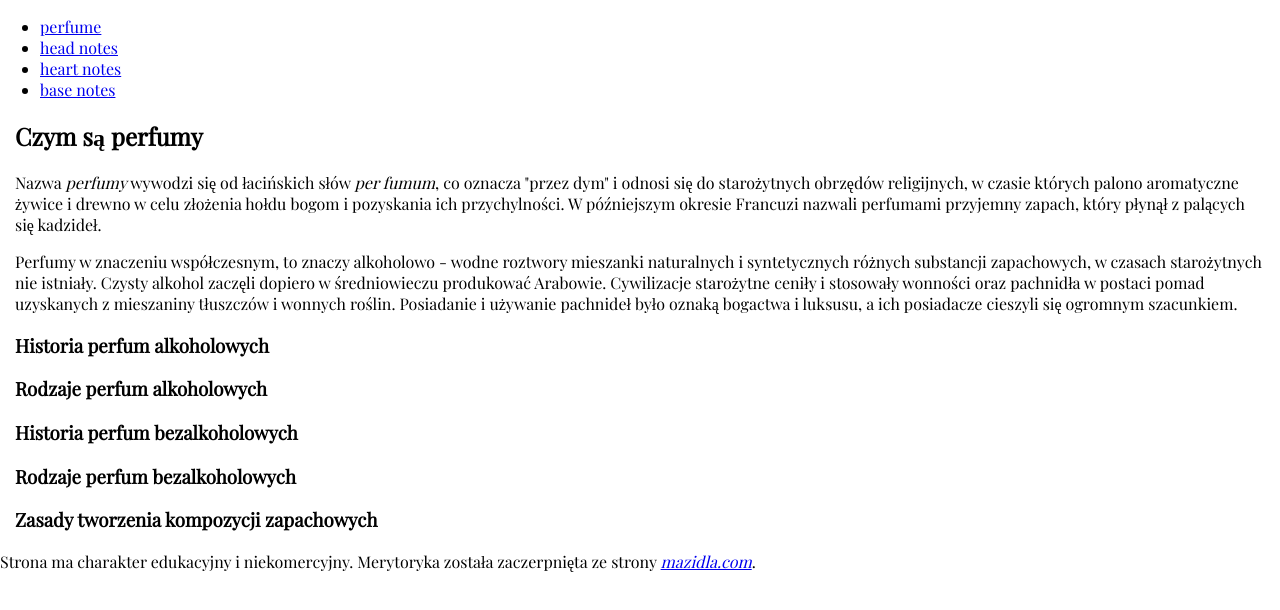
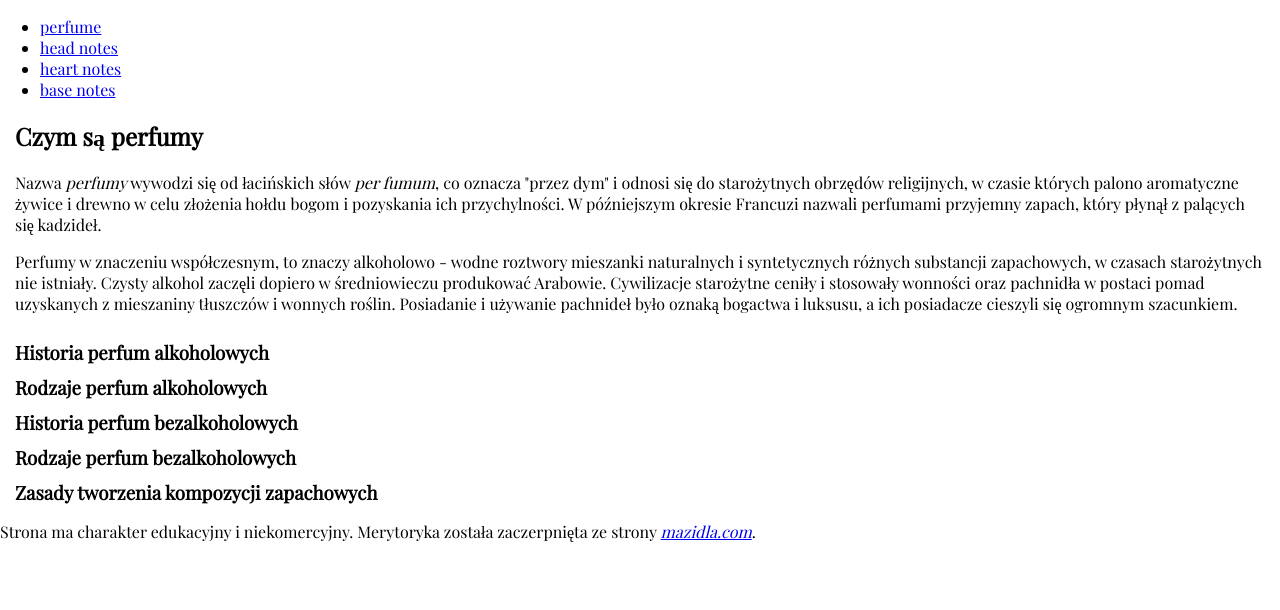
Before and after one commit to wojciechpismenko/perfume, a React (Create React App) app: page / in a window 1280 px wide. Shown: the top 610 px of the page. Built offline with nearby package versions, Linux system fonts and the light colour scheme; a web font is replaced by a local one.

Commit message:
fixed padding/margin is body content

```diff
--- a/src/views/Root/Root.scss
+++ b/src/views/Root/Root.scss
@@ -2,6 +2,7 @@
   margin: 0;
   padding: 0 15px 0;
   text-decoration: none;
+  cursor: default;
 
   ul {
     padding: 0;
@@ -10,7 +11,7 @@
  li {
     list-style-type: none;
     text-indent: -15px;
-    padding: 0 0 0 15px;
+    padding: 5px 0 5px 15px;
   }
 
   div {
@@ -18,10 +19,14 @@
 
     h3 {
       pointer-events: none;
+      margin: 0;
+      padding: 10px 0 0 0;
     }
 
     p {
       cursor: default;
+      margin: 0;
+      padding: 10px 0 10px 0;
     }
   }
 }
```
